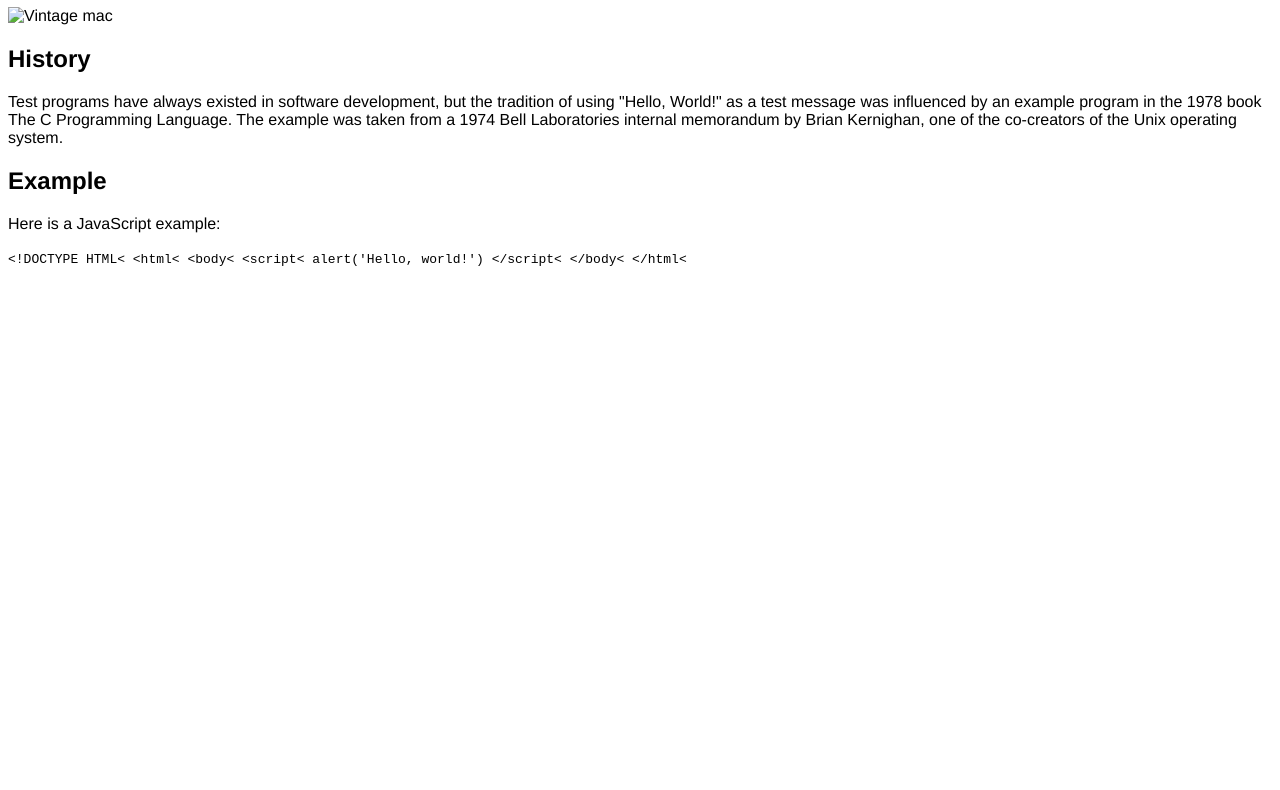
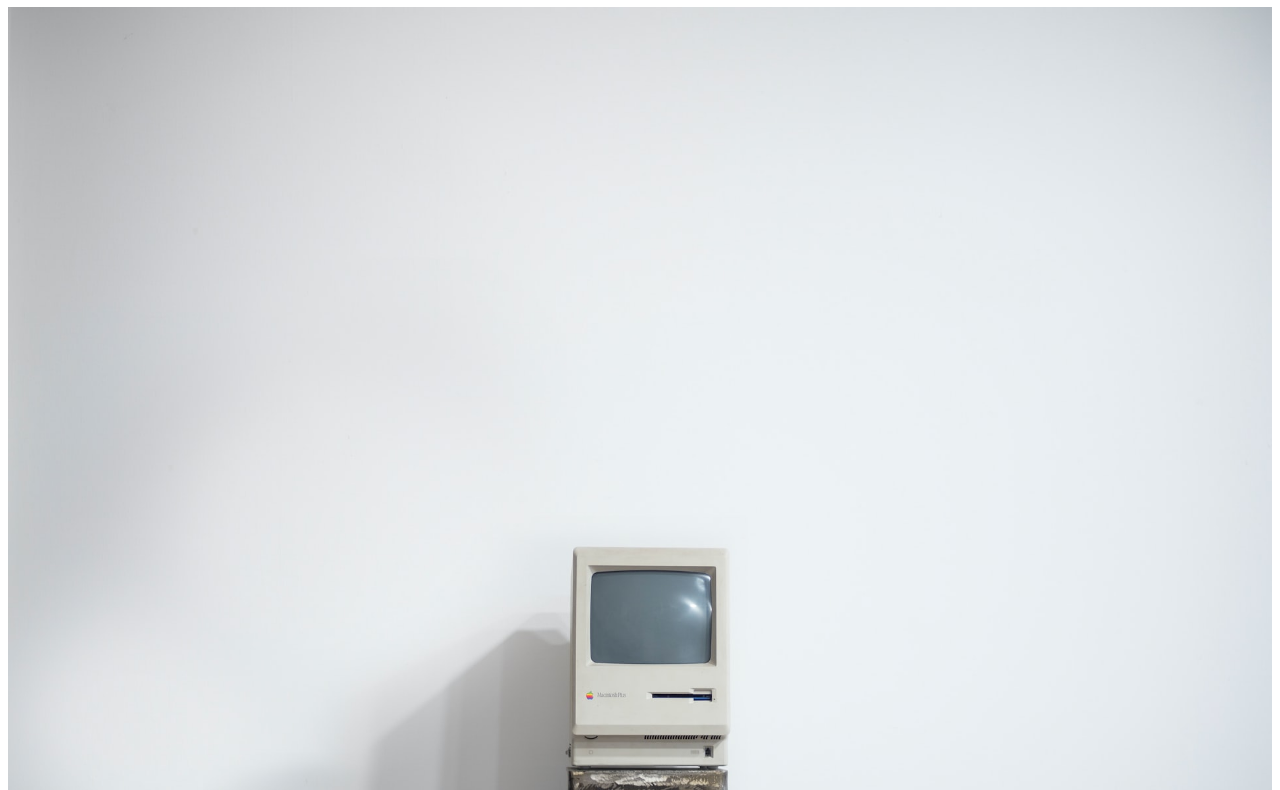
Before and after one commit to mill2808/hello-world-corrected, a plain HTML site: page index.html in a window 1280 px wide. Shown: the part 73-863 px from the top of the page. Before the commit the page ends 800 px from the top, so only its background shows below. Drawn offline with Linux system fonts and the light colour scheme.

Commit message:
fix image error

```diff
--- a/index.html
+++ b/index.html
@@ -9,7 +9,7 @@
   </head>
   <body>
     <h1>HelloWorld</h1>
-    <img src "mac.jpg" alt="Vintage mac">
+    <img src="images/mac.jpg" alt="Vintage mac">
     <section>
       <h2>History</h2>
       <p>Test programs have always existed in software development, but the tradition of using "Hello, World!" as a test message was influenced by an example program in the 1978 book The C Programming Language. The example was taken from a 1974 Bell Laboratories internal memorandum by Brian Kernighan, one of the co-creators of the Unix operating system.</p>
```
Also changed, not shown: images/mac.jpg (renamed from mac.jpg).
